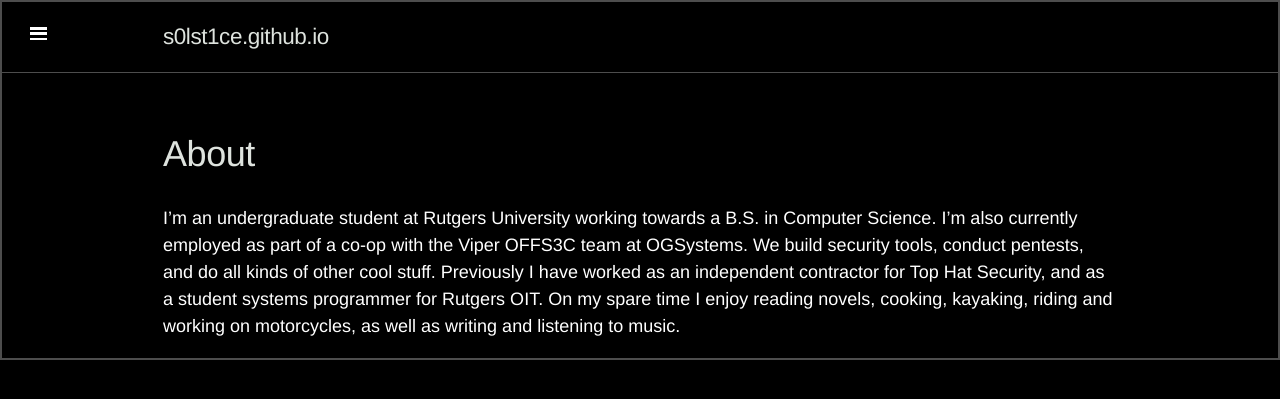
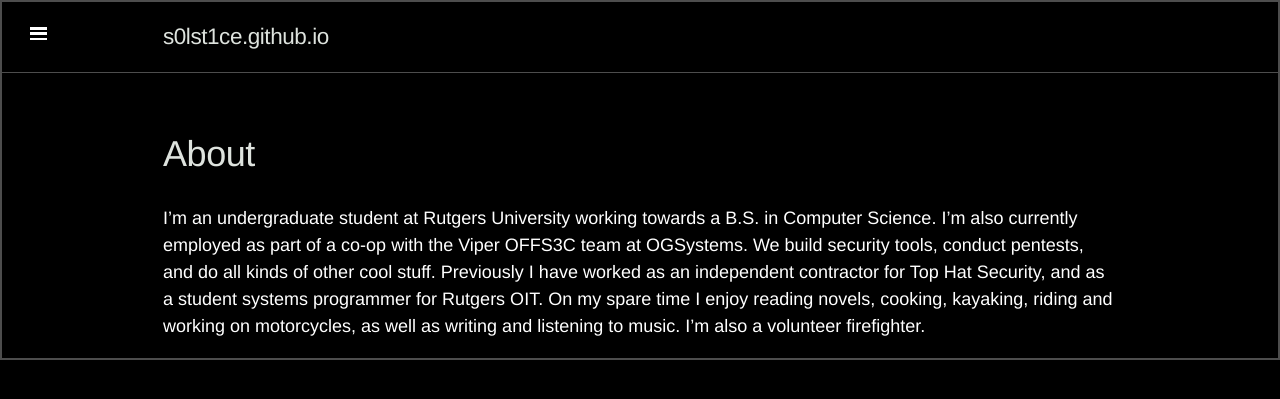
Before and after one commit to s0lst1c3/s0lst1c3.github.io, a Jekyll site: the page built from about/index.md, in a window 1280 px wide. Shown: the top 399 px of the page. Built offline with Jekyll 4.4.1, drawn with Linux system fonts in a browser that asks for light colours; Markdown is read by kramdown in place of the engine named in the settings.

Commit message:
updating about page

```diff
--- a/about/index.md
+++ b/about/index.md
@@ -3,4 +3,4 @@
 layout: page
 ---
 
-I'm an undergraduate student at Rutgers University working towards a B.S. in Computer Science. I'm also currently employed as part of a co-op with the Viper OFFS3C team at OGSystems. We build security tools, conduct pentests, and do all kinds of other cool stuff. Previously I have worked as an independent contractor for Top Hat Security, and as a student systems programmer for Rutgers OIT. On my spare time I enjoy reading novels, cooking, kayaking, riding and working on motorcycles, as well as writing and listening to music.
+I'm an undergraduate student at Rutgers University working towards a B.S. in Computer Science. I'm also currently employed as part of a co-op with the Viper OFFS3C team at OGSystems. We build security tools, conduct pentests, and do all kinds of other cool stuff. Previously I have worked as an independent contractor for Top Hat Security, and as a student systems programmer for Rutgers OIT. On my spare time I enjoy reading novels, cooking, kayaking, riding and working on motorcycles, as well as writing and listening to music. I'm also a volunteer firefighter.
```
